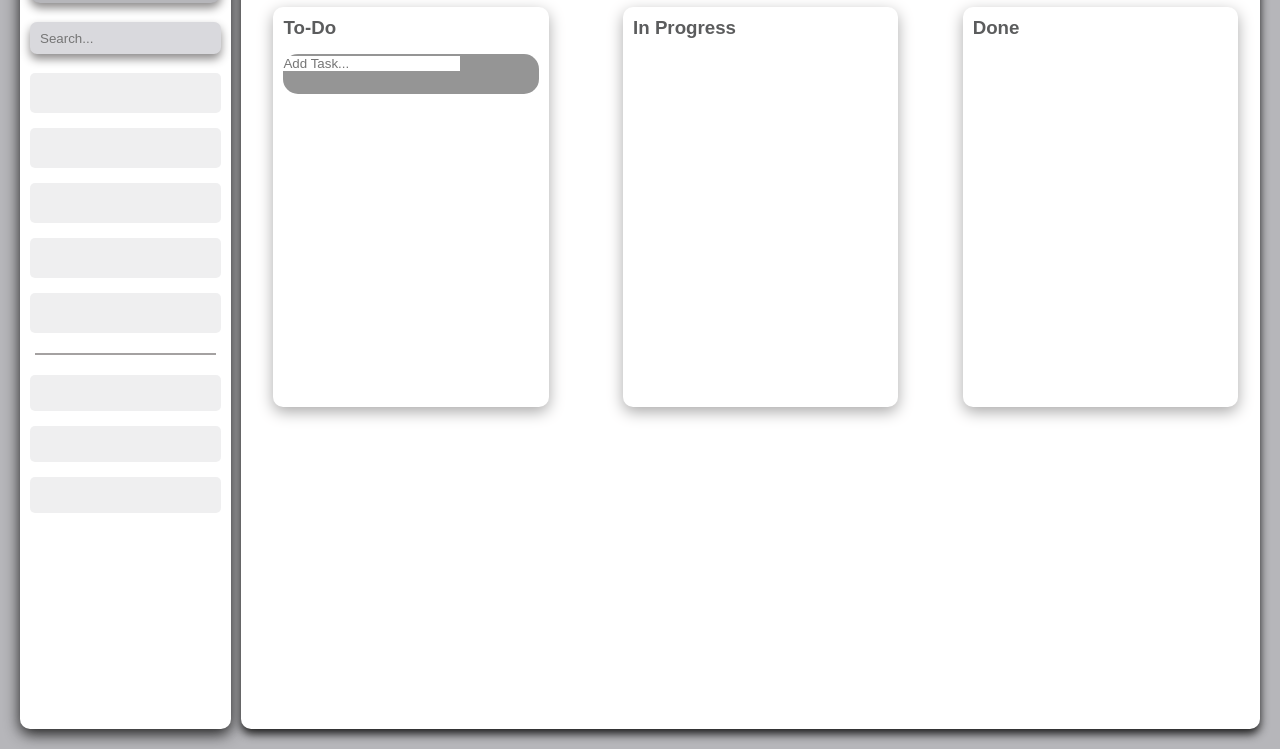
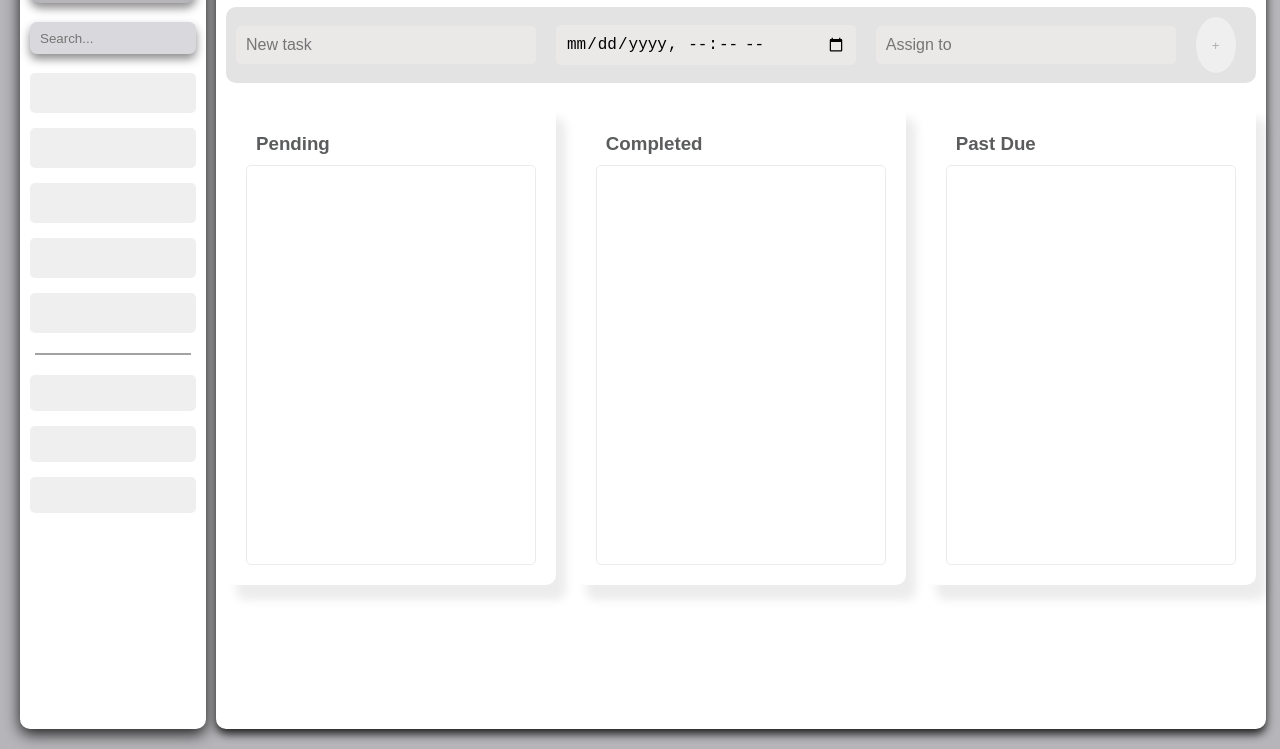
Before and after one commit to NayefNemernn/To-Do_List, a plain HTML site: page index.html in a window 1280 px wide. Shown: the part 91-840 px from the top of the page. Drawn offline with Linux system fonts and the light colour scheme.

Commit message:
changng in my tasks div, restyling todo divs, adding form to input taks name and date

```diff
--- a/Styles/styles.css
+++ b/Styles/styles.css
@@ -47,13 +47,15 @@ body::-webkit-scrollbar {
 }
 .profile-name{
     display: flex;
-    padding: 10px;
+    justify-self: flex-start;
+    align-self: flex-start;
+    font-family: Arial;
+    font-weight: bold;
 
 
 }
 .profile-email{
     display: flex;
-    padding: 10px;
     justify-self: center;
     align-self: flex-start;
     color: rgba(218, 222, 226, 0.775);
@@ -63,7 +65,8 @@ body::-webkit-scrollbar {
     display: flex;
     flex-direction: column;
     justify-content: center;
-    gap: 0;
+    gap: 5px;
+    padding: 0 0 0 10px;
 }
 .nav-profile{
     display: flex;
@@ -73,8 +76,6 @@ body::-webkit-scrollbar {
     height: 8vh;
     border-radius: 10px;
     box-shadow: 0px 5px 10px  rgb(141, 139, 139);
-
-
 }
 input[placeholder="Search..."]{
     background-color: rgb(217, 217, 221);
@@ -189,58 +190,89 @@ hr{
 }
 .task-body{
     display: flex;
-    justify-content: space-around;
     align-items: center;
+    padding: 10px;
     gap: 20px;
-}
-.to-do{
-    justify-self: flex-start;
-    min-height: 50vh;
-    max-width: 27%;
-    min-width: 27%;
-    border-radius: 10px;
-    background-color: rgb(255, 255, 255);
-    border: 5px;
-    border-radius: 10px;
-    gap: 15px;
-    padding: 10px;
-    margin: 10px;
-    box-shadow: 0px 5px 15px  rgb(171, 170, 170);
-}
-.in-progress{
-    justify-self: flex-start;
-    min-height: 50vh;
-    max-width: 27%;
-    min-width: 27%;
-    border-radius: 10px;
-    background-color: rgb(255, 255, 255);
-    border: 5px;
-    border-radius: 10px;
-    gap: 15px;
-    padding: 10px;
-    box-shadow: 0px 5px 15px  rgb(171, 170, 170);
-}
-.done{
-    justify-self: flex-start;
-    min-height: 50vh;
-    max-width: 27%;
-    min-width: 27%;
-    border-radius: 10px;
-    background-color: rgb(255, 255, 255);
-    border: 5px;
-    border-radius: 10px;
-    gap: 15px;
-    padding: 10px;
-    box-shadow: 0px 5px 15px  rgb(171, 170, 170);
+
 }
 h3{
     font-family: Arial;
     color: rgb(91, 92, 93);
+    margin: 10px;
 }
-.add-task{
-    width: 100%;
-    height: 5vh;
-    border-radius: 15px;
-    margin: 15px 0 20px 0;
-    background-color: rgba(53, 52, 52, 0.522);
+form {
+    display: flex;
+    justify-content: center;
+    align-items: center;
+    gap: 10px;
+    margin-bottom: 20px;
+    background-color: #ffffff;
+    border-radius: 10px;
+    padding: 10px;
+    margin: 10px;
+    background-color: #e3e3e3;
+
 }
+form input {
+    padding: 10px;
+    margin-right: 10px;
+    font-size: 16px;
+    border-radius: 5px;
+    width: 100vw;
+    background-color: #ebe8e8;
+}
+form button {
+    cursor: pointer;
+    border-radius: 100%;
+    width: 14vw;
+    height: 7vh;
+    color: #b4aeae;
+    margin-right: 10px;
+
+
+}
+.lists {
+    display: flex;
+    justify-content: space-around;
+}
+.list {
+    flex: 1;
+    padding: 20px;
+    background-color: #ffffff;
+    border-radius: 10px;
+    box-shadow: 10px 15px 10px rgba(71, 70, 70, 0.1);
+    min-height: 50vh;
+}
+.task-container {
+    min-height: 200px;
+    padding: 10px;
+    border: 1px solid #eeeaea;
+    border-radius: 5px;
+    min-height: 50vh;
+
+}
+.task {
+    padding: 10px;
+    margin-bottom: 10px;
+    border: 1px solid #ddd;
+    border-radius: 10px;
+    background-color: #f9f9f9;
+    display: flex;
+    justify-content: space-between;
+}
+.task.dragging {
+    opacity: 0.5;
+}
+
+.task .task-content {
+    display: flex;
+    flex-direction: column;
+}
+.task .task-actions {
+    display: flex;
+    align-items: center;
+}
+.task .task-actions button {
+    margin-left: 10px;
+    cursor: pointer;
+}
--- a/index.html
+++ b/index.html
@@ -38,18 +38,24 @@
             <div class="task-header">
                 <div class="task-header-title">My Tasks</div>
             </div>
+            <form class="task-form">
+                <input type="text" id="task-input" placeholder="New task" required>
+                <input type="datetime-local" id="task-date" required>
+                <input type="text" id="task-person" placeholder="Assign to" required>
+                <button type="submit">+</button>
+            </form>
             <div class="task-body">
-                <div class="to-do">
-                    <h3>To-Do</h3>
-                    <div class="add-task">
-                        <input type="text" placeholder="Add Task...">
-                    </div>
+                <div class="list" id="pending-tasks">
+                    <h3>Pending</h3>
+                    <div class="task-container"></div>
                 </div>
-                <div class="in-progress">
-                    <h3>In Progress</h3>
+                <div class="list" id="completed-tasks">
+                    <h3>Completed</h3>
+                    <div class="task-container"></div>
                 </div>
-                <div class="done">
-                    <h3>Done</h3>
+                <div class="list" id="past-due-tasks">
+                    <h3>Past Due</h3>
+                    <div class="task-container"></div>
                 </div>
             </div>
 
```
